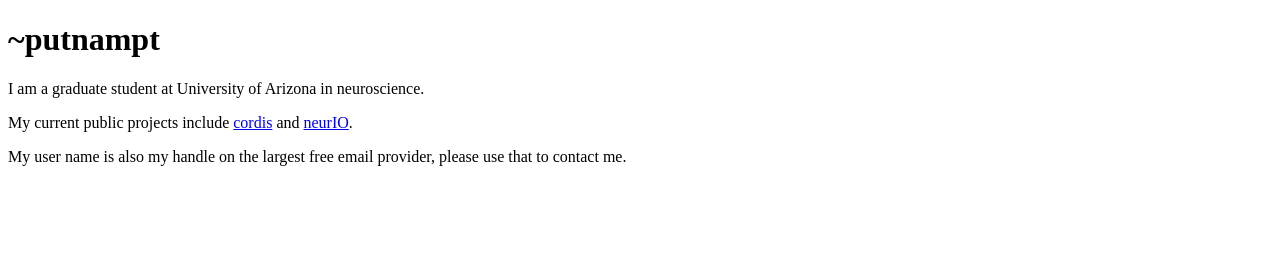
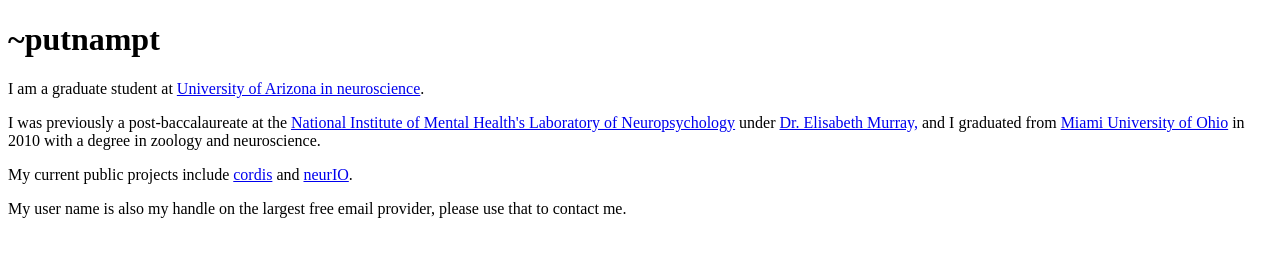
Before and after one commit to putnampt/putnampt.github.io, a plain HTML site: page index.html in a window 1280 px wide. Drawn offline with Linux system fonts and the light colour scheme.

Commit message:
More fancy changes to index.html

```diff
--- a/index.html
+++ b/index.html
@@ -2,7 +2,8 @@
 <html>
 <body>
 <h1>~putnampt</h1>
-<p>I am a graduate student at University of Arizona in neuroscience.</p>
+<p>I am a graduate student at <a href="http://www.neuroscience.arizona.edu/user/36">University of Arizona in neuroscience</a>.</p>
+<p>I was previously a post-baccalaureate at the <a href="http://neuron.nimh.nih.gov/">National Institute of Mental Health's Laboratory of Neuropsychology</a> under <a href="http://neuron.nimh.nih.gov/murray/index.html">Dr. Elisabeth Murray,</a> and I graduated from  <a href="https://www.miami.muohio.edu/">Miami University of Ohio</a> in 2010 with a degree in zoology and neuroscience.</p>
 <p>My current public projects include <a href="http://putnampt.github.io/cordis/">cordis</a> and <a href="http://putnampt.github.io/neurIO/">neurIO</a>.</p>
 <p>My user name is also my handle on the largest free email provider, please use that to contact me.</p>
 </body>
```
